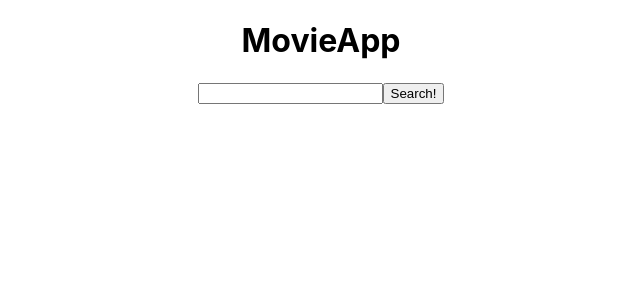
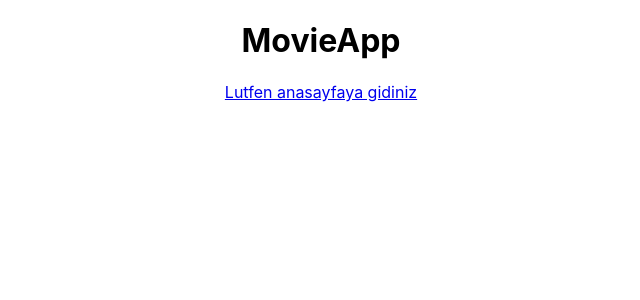
Before and after one commit to gamzegulyol/movie-app-with-hook, a React (Create React App) app: page /detay in a window 1280 px wide. Shown: the top 300 px of the page, without its empty margins (319-959 px from the left). Built offline with nearby package versions, Linux system fonts and the light colour scheme.

Commit message:
router eklendi

```diff
--- a/package.json
+++ b/package.json
@@ -9,6 +9,7 @@
     "react": "^16.12.0",
     "react-dom": "^16.12.0",
     "react-redux": "^7.1.3",
+    "react-router-dom": "^5.1.2",
     "react-scripts": "3.3.0",
     "redux": "^4.0.4"
   },
--- a/src/App.js
+++ b/src/App.js
@@ -1,19 +1,29 @@
-
 import React from "react";
+import { BrowserRouter as Router, Switch, Route } from "react-router-dom";
 
 import Header from "./Components/Header";
 import SearchBar from "./Components/SearchBar";
 import MovieList from "./Components/MovieList";
+import MovieDetail from "./Components/MovieDetail";
 
 import "./App.css";
 
 function App() {
   return (
-    <div className="App">
-      <Header></Header>
-      <SearchBar></SearchBar>
-      <MovieList></MovieList>
-    </div>
+    <Router>
+      <div className="App">
+        <Header />
+        <Switch>
+          <Route exact path="/">
+            <SearchBar />
+            <MovieList />
+          </Route>
+          <Route path="/detay">
+            <MovieDetail />
+          </Route>
+        </Switch>
+      </div>
+    </Router>
   );
 }
 
--- /dev/null
+++ b/src/Components/MovieDetail.js
@@ -0,0 +1,38 @@
+import React from "react";
+import { connect, useSelector } from "react-redux";
+import { withRouter, useHistory, Link } from "react-router-dom";
+
+const MovieDetail = ({ location }) => {
+  const movieList = useSelector(state => state.app.movies);
+  //   const history = usexHistory();
+
+  //   const _onClick = () => {
+  //     history.push('/');
+  //   };
+
+  const selectedMovie = movieList.filter(item => {
+    if (item.imdbID === location.state.movieId) {
+      return true;
+    }
+    return false;
+  });
+
+  console.log("selectedMovie :", selectedMovie);
+  if (selectedMovie.length <= 0) {
+    return <Link to="/">Lutfen anasayfaya gidiniz</Link>;
+  }
+  return (
+    <div>
+      <h5>{selectedMovie[0].Title}</h5>
+      <img src={selectedMovie[0].Poster} alt="description" />
+      <p>{selectedMovie[0].Year}</p>
+    </div>
+  );
+};
+
+// const mapStateToProps = state => {
+//   return {
+//     movieList: state.app.movies
+//   };
+// };
+export default withRouter(MovieDetail);
--- a/src/Components/MovieList.js
+++ b/src/Components/MovieList.js
@@ -1,33 +1,44 @@
-import React from 'react';
-import { connect } from 'react-redux';
-const MovieList = ({ loadingP, moviesP, request }) => {
-    console.log(loadingP, moviesP)
+import React from "react";
+import { connect } from "react-redux";
+import { withRouter} from "react-router-dom";
+
+const MovieList = ({ loadingP, moviesP, request, history }) => {
+  // // react-router history hook fonksiyonu
+  // const history = useHistory();
+
+  //connect ile baglamadigimiz icin undefined gelir
+  console.log("request :", request);
+
+  const _onClick = id => {
+    console.log("test :", id);
+    history.push({ pathname: "/detay", state: { movieId: id } });
+  };
+
   if (loadingP === true) {
     return (
       <div>
-                <p>Loading</p>
+        <p>loading</p>
       </div>
     );
-
   }
   return (
     <div>
       {moviesP.map(item => (
-                <div key={item.imdbID}>
+        <div onClick={() => _onClick(item.imdbID)} key={item.imdbID}>
+          <h5>{item.Title}</h5>
           <img src={item.Poster} alt="description" />
-                    <h5>{item.Title}</h5>
           <p>{item.Year}</p>
         </div>
       ))}
     </div>
   );
-}
-const mapStateToProps = (state) => {
+};
+
+const mapStateToProps = state => {
   return {
-        allProps: state.app.loading,
+    allprops: state.app.loading,
     moviesP: state.app.movies
   };
-}
+};
 
-
-export default connect(mapStateToProps)(MovieList);
+export default withRouter(connect(mapStateToProps)(MovieList));
--- a/src/Components/SearchBar.js
+++ b/src/Components/SearchBar.js
@@ -1,69 +1,73 @@
-import React, { Fragment, useState } from 'react';
-import { useDispatch } from 'react-redux';
+import React, { Fragment, useState } from "react";
+import { useDispatch } from "react-redux";
+
 const SearchBar = () => {
   const [currentValue, setCurrentValue] = useState("");
-    // connect ile aynı işleve sahip dispatch gönderimi
+
   const dispatch = useDispatch();
+
   const _onClick = async () => {
-        dispatch({ type: 'movie/request' });
+    dispatch({ type: "movie/request" });
     try {
+      const result = await fetch(
+        `https://www.omdbapi.com/?s=${currentValue}&apikey=4a3b711b`
+      );
+      const res = await result.json();
 
-            const result = await fetch(`https://www.omdbapi.com/?s=${currentValue}&apikey=4a3b711b`);
-            const res = await result.json();
-            dispatch({ type: 'movie/success', data: res.Search });
-        }
-        catch (error) {
-            alert('opps!');
+      dispatch({ type: "movie/success", data: res.Search });
+    } catch (error) {
+      alert("Opps!");
     }
 
+    //// Promise yontemi
+    // fetch(`https://www.omdbapi.com/?s=${currentValue}&apikey=4a3b711b`).then(
+    //   result => {
+    //     result.json().then(res => {
+    //       dispatch({ type: "movie/success", data: res.Search });
+    //     });
+    //   }
+    // ).catch (error) {
+    //   alert("Opps!");
+    // };
+  };
 
-        // fetch().then(result => {
-        //     dispatch({ type: 'movie/request' });
-        //     result.json().then(res => {
-        //         dispatch({ type: 'movie/success', data: res.Search})
-        //         console.log(res);
-        //     });
-        //     // return result.json(); }) .then(res => { console.log(res); });
-        // });
-    };
-    const _onChange = (event) => {
+  const _onChange = event => {
     setCurrentValue(event.target.value);
-
   };
   return (
     <Fragment>
-            <input onChange={_onChange}></input>
-            <button onClick={_onClick}>Search!</button>
+      <input onChange={_onChange} />
+      <button onClick={_onClick}>Search</button>
     </Fragment>
-    )
-}
-//onClick fonksiyonunu çağırdığımız yerde {()=>_onClick} diyerek parametre gönderebiliriz.
+  );
+};
 
-//Class Component Mantığı ile
 // class SearchBarClass extends React.Component {
-//     constructor(props){
+//   constructor(props) {
 //     super(props);
 //     this.state = {
-//         currentValue: ""
+//       currentValue: ""
 //     };
-//     }
-//     _onClick = () => {
-//         const { currentValue } = this.state;
-//         console.log("currentValueClass:", currentValue);
-//     }
-//     _onChange = (event) => {
-//         this.setState({currentValue: event.target.value
-//         });
-//     }
-//     render() {
-//         return(
-//         <Fragment>
-//             <input onChange={this._onChange}></input>
-//             <button onClick={this._onClick}>Search!</button>
-//         </Fragment>
-//         )
-//     }
+//   }
+
+//   _onClick = () => {
+//     const { currentValue } = this.state;
+//     console.log("currentValue Class Component :", currentValue);
+//   }
+
+//   _onChange = (event) => {
+//     this.setState({ currentValue: event.target.value });
+//   }
+
+//   render() {
+//     return (
+//       <Fragment>
+//         <input onChange={this._onChange} />
+//         <button onClick={this._onClick}>Search</button>
+//       </Fragment>
+//     );
+//   }
 // }
-//Buradan hangisinin adı verilirse o çalışır.
-//export default connect()(SearchBar);
+
+// export default connect()(SearchBar);
 export default SearchBar;
```
Also changed, not shown: 1 other file (tests, documents, lock files or other folders). Lines whose indentation alone changed are shown as unchanged.
